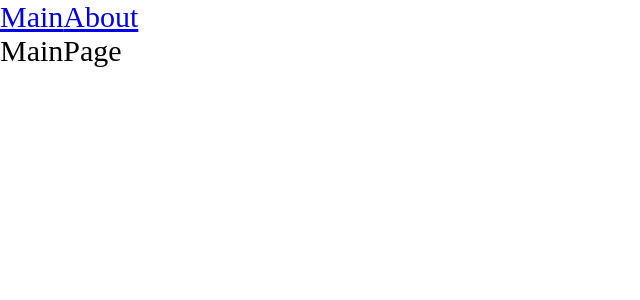
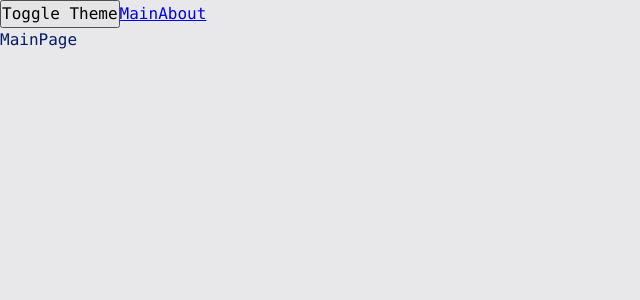
Before and after one commit to aapanasov/project, a React app: page / in a window 1280 px wide. Shown: the top 300 px of the page, without its empty margins (0-640 px from the left). Built offline with nearby package versions, Linux system fonts and the light colour scheme.

Commit message:
feat: Styles. Themes

```diff
--- a/src/App.tsx
+++ b/src/App.tsx
@@ -1,12 +1,18 @@
-import './index.scss'
+import './styles/index.scss'
 import { Link, Route, Routes } from 'react-router-dom'
 import { AboutPageAsync } from './pages/AboutPage/AboutPage.async'
 import { MainPageAsync } from './pages/MainPage/MainPage.async'
 import { Suspense } from 'react'
+import useTheme from './styles/theme/useTheme'
+
 
 const App = () => {
+
+  const { theme, toggleTheme } = useTheme()
+
   return (
-    <div className='app'>
+    <div className={ `app ${theme}` }>
+      <button onClick={ toggleTheme }>Toggle Theme</button>
       <Link to={ '/' }>Main</Link>
       <Link to={ '/about' }>About</Link>
       <Suspense fallback={ <div>Loading...</div> }>
--- a/src/index.scss
+++ /dev/null
@@ -1,9 +0,0 @@
-* {
-  margin: 0;
-  padding: 0;
-  box-sizing: border-box;
-}
-
-.app {
-  font-size: 30px;
-}
--- a/src/index.tsx
+++ b/src/index.tsx
@@ -1,10 +1,13 @@
 import { render } from 'react-dom';
 import { BrowserRouter } from 'react-router-dom';
 import App from './App';
+import ThemeProvider from './styles/theme/ThemeProvider';
 
 render(
   <BrowserRouter>
-    <App />
+    <ThemeProvider>
+      <App />
+    </ThemeProvider>
   </BrowserRouter>,
   document.getElementById('root')
 )
--- /dev/null
+++ b/src/styles/index.scss
@@ -0,0 +1,13 @@
+@import './reset.scss';
+@import './variables/globas.scss';
+@import './themes/normal.scss';
+@import './themes/dark.scss';
+
+.app {
+  font: var(--font-m);
+
+  background: var(--bg-color);
+  color: var(--primary-color);
+
+  min-height: 100vh;
+}
--- /dev/null
+++ b/src/styles/reset.scss
@@ -0,0 +1,13 @@
+* {
+  margin: 0;
+  padding: 0;
+  box-sizing: border-box;
+}
+
+input,
+button,
+textarea,
+select {
+  margin: 0;
+  font: inherit;
+}
--- /dev/null
+++ b/src/styles/theme/ThemeContext.ts
@@ -0,0 +1,15 @@
+import { createContext } from 'react';
+
+export const enum Theme {
+  LIGHT = 'light',
+  DARK = 'dark'
+}
+
+export interface ThemeContextProps {
+  theme?: Theme
+  setTheme?: (theme: Theme) => void
+}
+
+export const ThemeContext = createContext<ThemeContextProps>({})
+
+export const LOCAL_STORAGE_THEME_KEY = 'theme'
--- /dev/null
+++ b/src/styles/theme/ThemeProvider.tsx
@@ -0,0 +1,20 @@
+import { FC, useMemo, useState } from 'react'
+import { LOCAL_STORAGE_THEME_KEY, Theme, ThemeContext } from './themeContext'
+
+const defaultTheme = localStorage.getItem(LOCAL_STORAGE_THEME_KEY) as Theme || Theme.LIGHT
+
+const ThemeProvider: FC = ({ children }) => {
+  const [theme, setTheme] = useState<Theme>(defaultTheme)
+
+  const defaultProps = useMemo(() => ({
+    theme,
+    setTheme
+  }), [theme])
+
+  return (
+    <ThemeContext.Provider value={ defaultProps }>
+      { children }
+    </ThemeContext.Provider>
+  )
+}
+export default ThemeProvider
--- /dev/null
+++ b/src/styles/theme/useTheme.ts
@@ -0,0 +1,18 @@
+import { useContext } from 'react'
+import { LOCAL_STORAGE_THEME_KEY, Theme, ThemeContext } from './themeContext'
+
+interface UseThemeResult {
+  theme: Theme
+  toggleTheme: () => void
+}
+
+export default function useTheme(): UseThemeResult {
+  const { theme, setTheme } = useContext(ThemeContext)
+  const toggleTheme = () => {
+    const newTheme = theme === Theme.DARK ? Theme.LIGHT : Theme.DARK
+    setTheme(newTheme)
+    localStorage.setItem(LOCAL_STORAGE_THEME_KEY, newTheme)
+  }
+
+  return { theme, toggleTheme }
+}
--- /dev/null
+++ b/src/styles/themes/dark.scss
@@ -0,0 +1,6 @@
+.app.dark {
+  --bg-color: #090949;
+
+  --primary-color: #049604;
+  --secondary-color: #04ff04;
+}
--- /dev/null
+++ b/src/styles/themes/normal.scss
@@ -0,0 +1,6 @@
+.app.light {
+  --bg-color: #e8e8ea;
+
+  --primary-color: #041c65;
+  --secondary-color: #0449e0;
+}
--- /dev/null
+++ b/src/styles/variables/globas.scss
@@ -0,0 +1,11 @@
+:root {
+  --font-family-main: Consolas, 'Times New Roman', Serif;
+
+  --font-size-m: 16px;
+  --font-line-m: 24px;
+  --font-m: var(--font-size-m) / var(--font-line-m) var(--font-family-main);
+
+  --font-size-l: 24px;
+  --font-line-l: 32px;
+  --font-l: var(--font-size-l) / var(--font-line-l) var(--font-family-main);
+}
```
